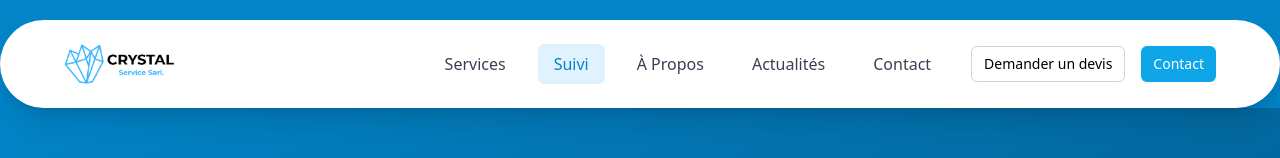
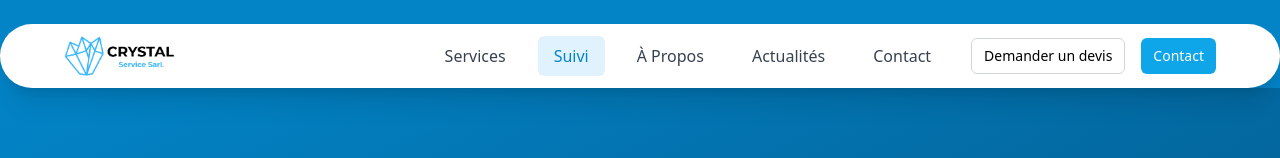
Before and after one commit to Kingcedloga/CrystalService1, a React (Vite) app: page / in a window 1280 px wide. Shown: the top 158 px of the page. Built offline with nearby package versions, Linux system fonts and the light colour scheme.

Commit message:
Updated Header.tsx

```diff
--- a/src/components/Layout/Header.tsx
+++ b/src/components/Layout/Header.tsx
@@ -27,7 +27,7 @@ export const Header: React.FC = () => {
   ];
 
   return (
-    <header className="bg-white shadow-xl relative z-30 lg:rounded-full lg:mt-5 px-8 py-6">
+    <header className="bg-white shadow-xl relative z-50 lg:rounded-full lg:mt-6 px-8 py-3">
       <div className="max-w-6xl mx-auto">
         <div className="flex justify-between items-center">
           {/* Logo */}
```
